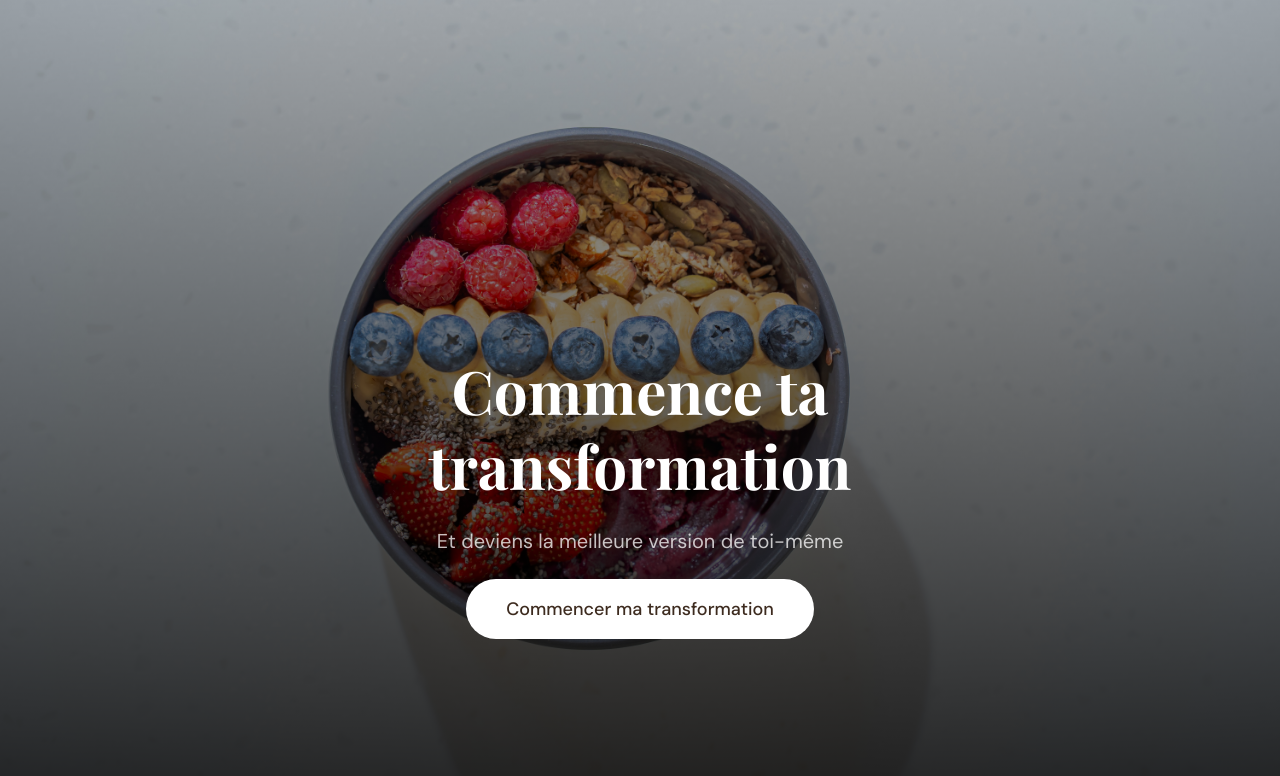
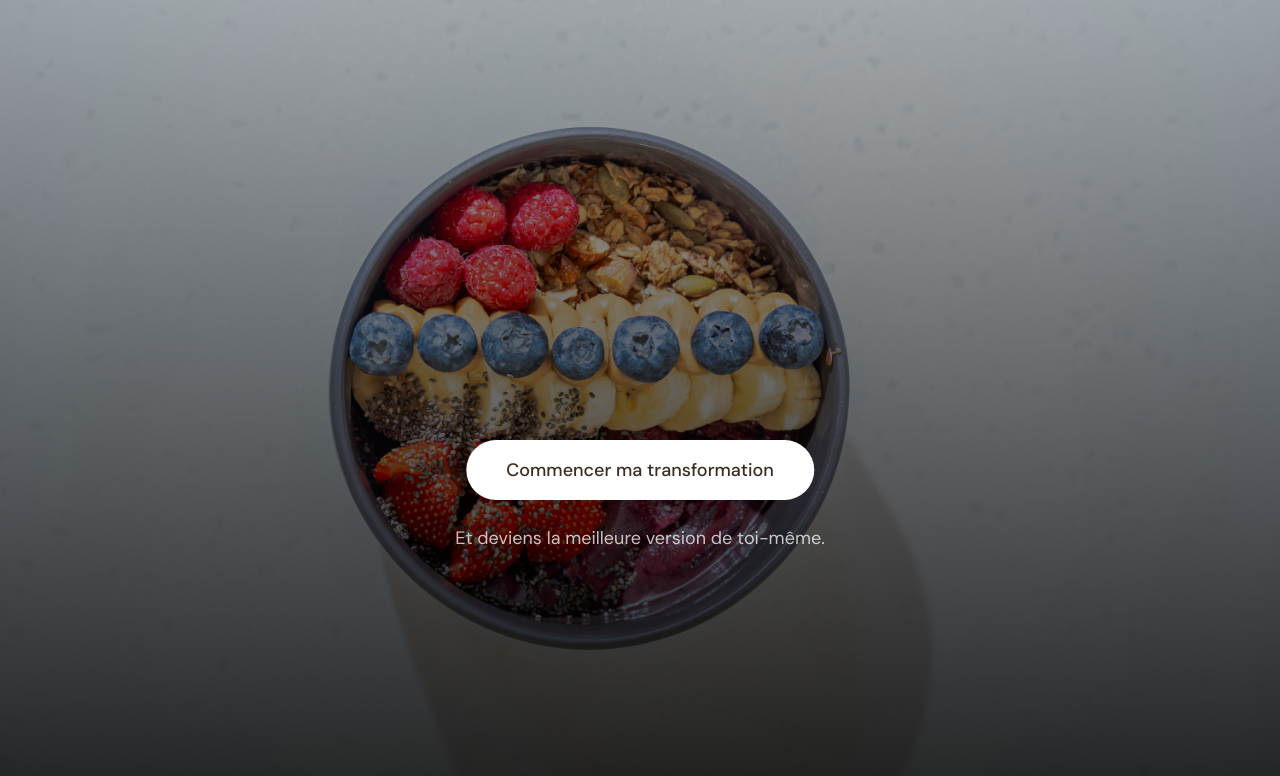
Before and after one commit to JoelMF1995/bowlance, a Next.js app: page / in a window 1280 px wide. Shown: the top 776 px of the page. Built offline with nearby package versions, Linux system fonts and the light colour scheme; a web font is replaced by a local one.

Commit message:
Simplify hero content: drop title, reorder CTA and tagline
- Remove "Commence ta transformation" title
- Center CTA button, move tagline below it
- Tagline: white/75, DM Sans, text-lg, centered

https://claude.ai/code/session_01VuR9tsiFi1kPAq6nrY9Tdx

```diff
--- a/app/page.tsx
+++ b/app/page.tsx
@@ -8,18 +8,15 @@ export default function Home() {
       />
       <div className="absolute inset-0 bg-gradient-to-b from-black/30 to-black/85" />
       <div className="absolute top-[62%] left-1/2 -translate-x-1/2 -translate-y-1/2 z-10 flex flex-col items-center text-center gap-6 max-w-2xl px-6">
-        <h1 className="font-display text-6xl font-bold text-white leading-tight">
-          Commence ta transformation
-        </h1>
-        <p className="font-body text-xl text-white/75">
-          Et deviens la meilleure version de toi-même
-        </p>
         <a
           href="/composer"
           className="inline-flex items-center justify-center px-10 py-4 rounded-full bg-white text-brown font-body font-medium text-lg hover:bg-white/80 transition-colors duration-200"
         >
           Commencer ma transformation
         </a>
+        <p className="font-body text-lg text-white/75 text-center">
+          Et deviens la meilleure version de toi-même.
+        </p>
       </div>
     </section>
   );
```
